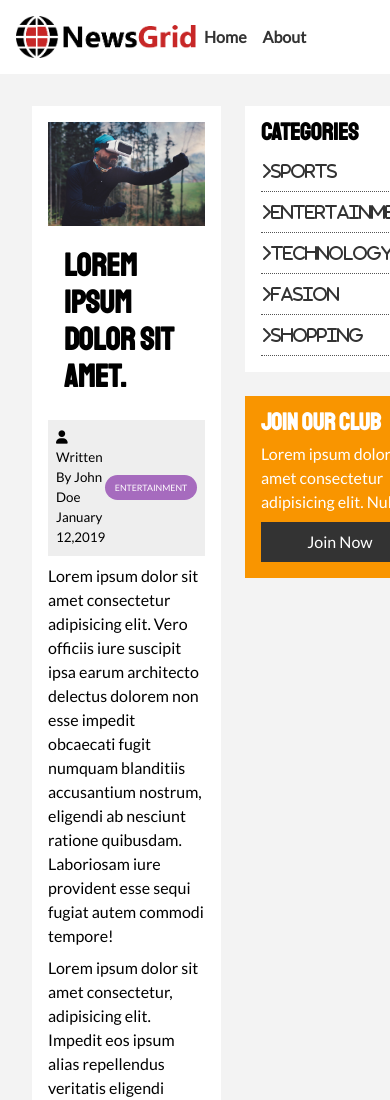
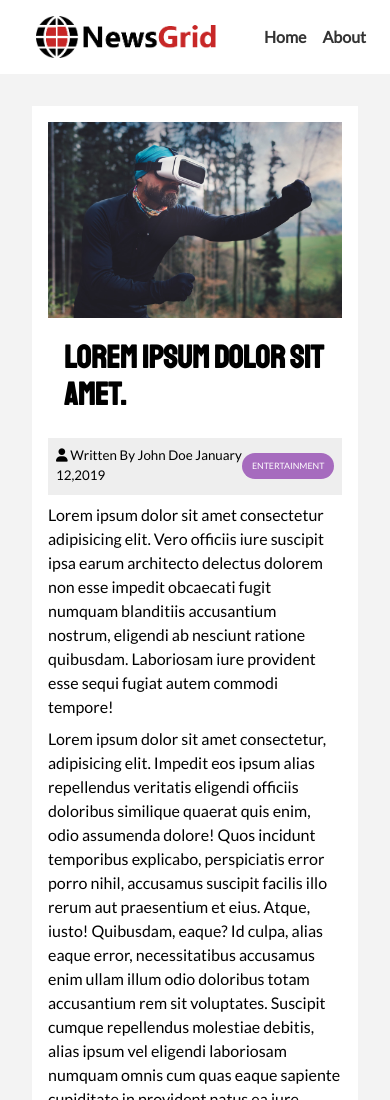
Before and after one commit to mithunash09/NewsGrid, a plain HTML site: page article.html in a window 390 px wide. Shown: the top 1100 px of the page. Drawn offline with Linux system fonts and the light colour scheme.

Commit message:
updated form

```diff
--- a/css/mobile.css
+++ b/css/mobile.css
@@ -4,8 +4,8 @@
 
 }
 
-#main-nav .conatiner {
-    grid-template-columns: 1fr;
+#main-nav .container {
+    grid-template-columns: 5fr 2fr;
     grid-gap: 1.2rem;
 }
 
@@ -23,6 +23,12 @@
     grid-template-columns: repeat(2, 1fr);
 }
 
+.page-container {
+
+    grid-template-columns: 1fr;
+
+}
+
 #home-articles .articles-container > *:first-child {
     grid-template-columns: 1fr;
     grid-column: 1;
@@ -33,6 +39,10 @@
     grid-column: 1;
 }
 
+#article {
+    grid-template-columns: 1fr;
+}
+
 @media(max-width: 600px) {
     /* Stack Grid Items */
     #showcase .showcase-container,
@@ -40,6 +50,8 @@
     #main-footer .footer-container {
         grid-template-columns: 1fr;
     }
+
+
 
     #main-footer .footer-container > *:last-child {
         grid-column: 1;
--- a/css/style.css
+++ b/css/style.css
@@ -105,6 +105,7 @@ h1 , h2, h3, h4, h5, h6 {
 #main-nav ul li a.current {
     background: var(--primary-color);
     color: #fff;
+    padding: .5rem;
 }
 
 #main-nav ul li a:hover {
```
Also changed, not shown: index.html (+1 -1 lines).
